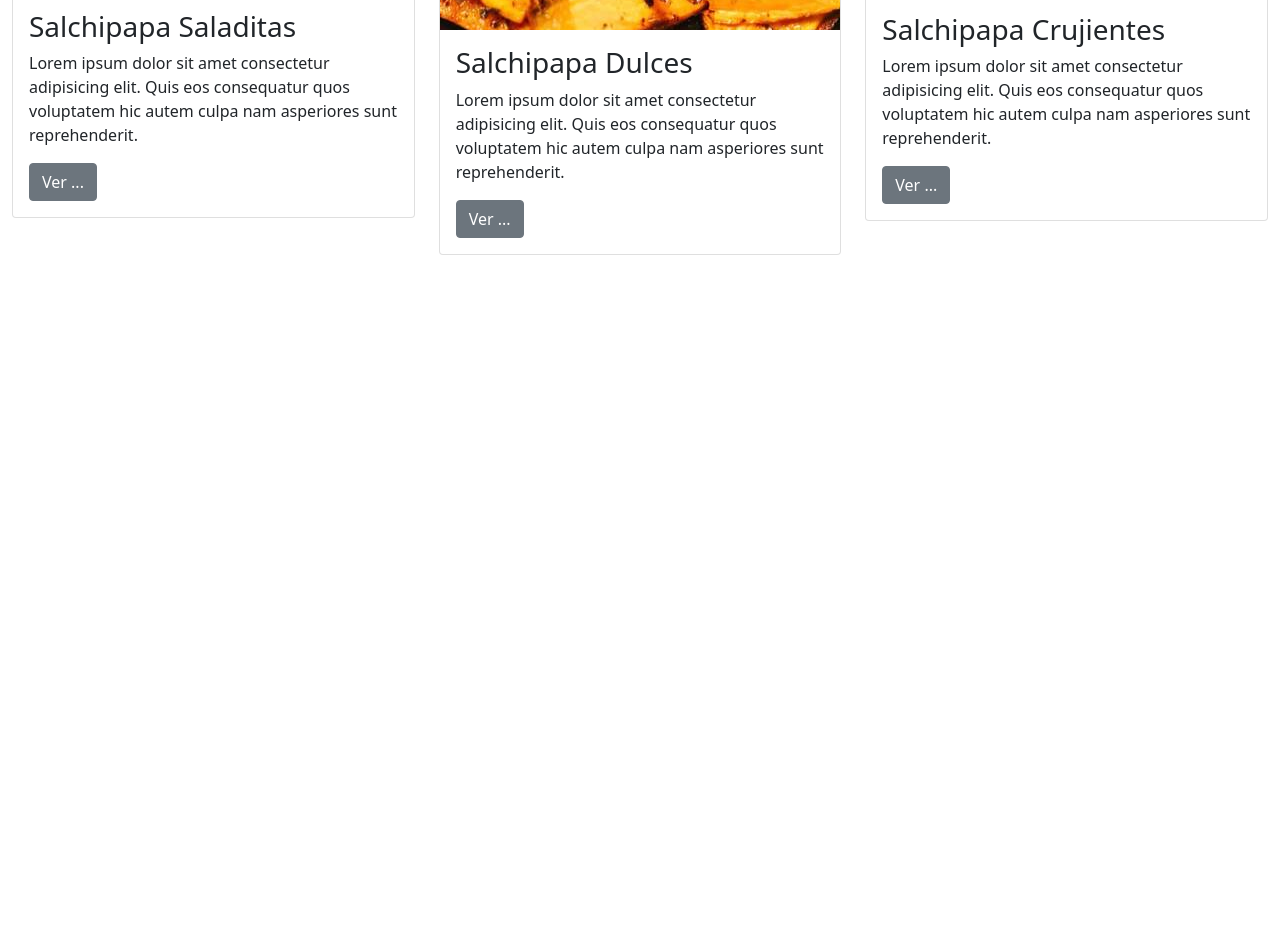
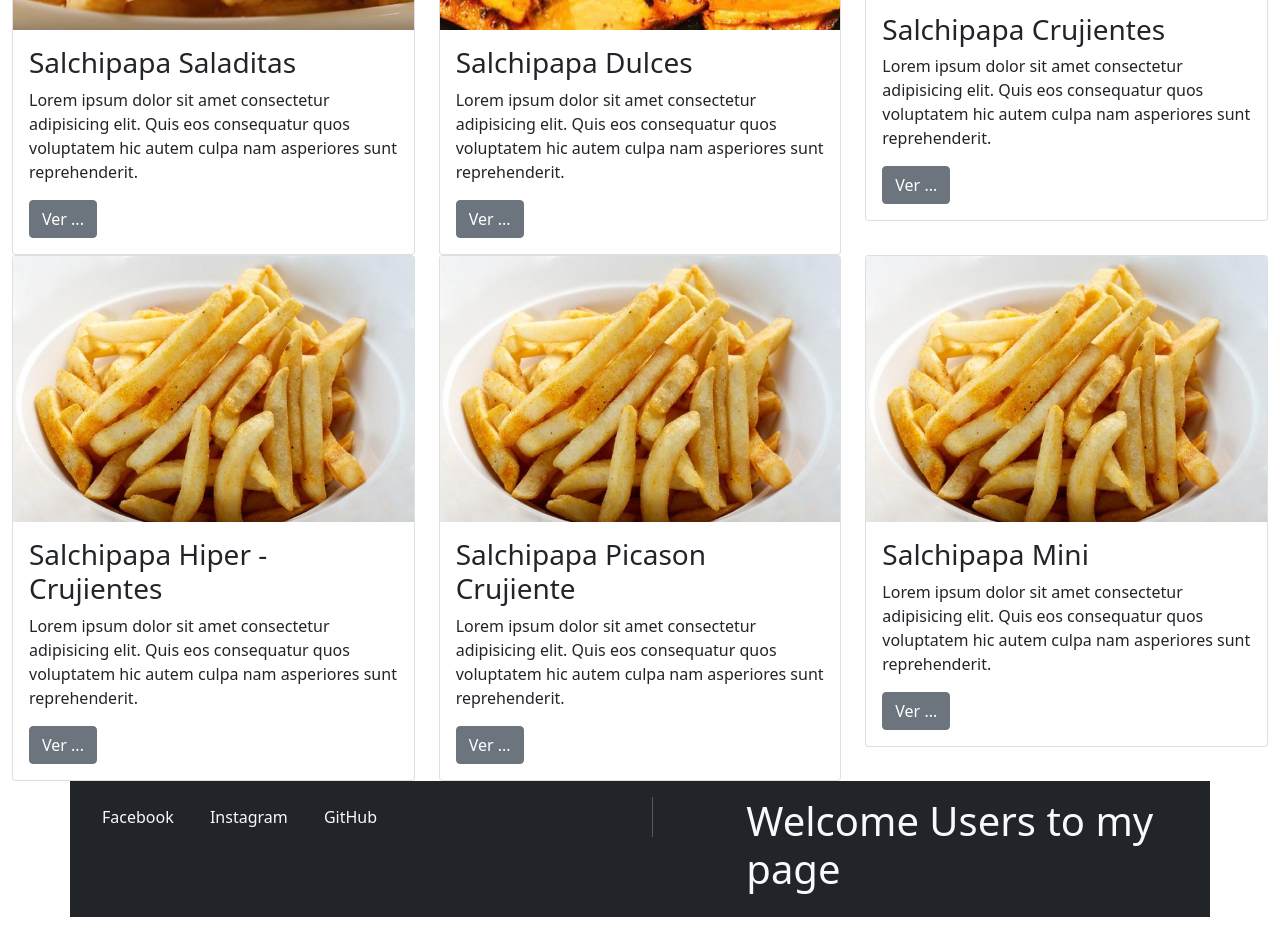
Before and after one commit to CrisD3v/Learn_FullStack, a website: page index.html in a window 1280 px wide. Shown: the part 557-1490 px from the top of the page. Before the commit the page ends 812 px from the top, so only its background shows below. Drawn offline with nearby package versions, Linux system fonts and the light colour scheme.

Commit message:
se agrega archivo css

```diff
--- a/index.html
+++ b/index.html
@@ -8,6 +8,7 @@
 			rel="stylesheet"
 			href="/node_modules/bootstrap/dist/css/bootstrap.min.css"
 		/>
+		<link rel="stylesheet" href="/Src/Css/style.css" />
 		<title>Document</title>
 	</head>
 	<body>
@@ -32,6 +33,7 @@
 						<img
 							src="/Src/Img/saladitas.jpg"
 							class="w-100"
+							height="300"
 							style="object-fit: cover"
 							alt=""
 						/>
@@ -66,7 +68,7 @@
 						</div>
 					</div>
 				</div>
-				<div class="col-lg-4">
+				<div class="col-lg-4 pb-4">
 					<div class="card">
 						<img src="/Src/Img/crugientes.jpg" class="w-100" style="object-fit:
 						cover;" " alt="" />
@@ -81,8 +83,73 @@
 						</div>
 					</div>
 				</div>
+				<div class="col-lg-4">
+					<div class="card">
+						<img src="/Src/Img/crugientes.jpg" class="w-100" style="object-fit:
+						cover;" " alt="" />
+						<div class="card-body">
+							<h3 class="card-title">Salchipapa Hiper - Crujientes</h3>
+							<p class="card-text">
+								Lorem ipsum dolor sit amet consectetur adipisicing elit. Quis
+								eos consequatur quos voluptatem hic autem culpa nam asperiores
+								sunt reprehenderit.
+							</p>
+							<a href="" class="btn btn-secondary">Ver ...</a>
+						</div>
+					</div>
+				</div>
+				<div class="col-lg-4">
+					<div class="card">
+						<img src="/Src/Img/crugientes.jpg" class="w-100" style="object-fit:
+						cover;" " alt="" />
+						<div class="card-body">
+							<h3 class="card-title">Salchipapa Picason Crujiente</h3>
+							<p class="card-text">
+								Lorem ipsum dolor sit amet consectetur adipisicing elit. Quis
+								eos consequatur quos voluptatem hic autem culpa nam asperiores
+								sunt reprehenderit.
+							</p>
+							<a href="" class="btn btn-secondary">Ver ...</a>
+						</div>
+					</div>
+				</div>
+				<div class="col-lg-4 pb-4">
+					<div class="card">
+						<img src="/Src/Img/crugientes.jpg" class="w-100" style="object-fit:
+						cover;" " alt="" />
+						<div class="card-body">
+							<h3 class="card-title">Salchipapa Mini</h3>
+							<p class="card-text">
+								Lorem ipsum dolor sit amet consectetur adipisicing elit. Quis
+								eos consequatur quos voluptatem hic autem culpa nam asperiores
+								sunt reprehenderit.
+							</p>
+							<a href="" class="btn btn-secondary">Ver ...</a>
+						</div>
+					</div>
+				</div>
 			</div>
 		</div>
+
+		<footer class="footer">
+			<div class="container p-3 mb-3 bg-dark">
+				<div class="row">
+					<div class="col-lg-6">
+						<a href="" class="nav-link d-inline-block link-light">Facebook</a>
+						<a href="" class="nav-link d-inline-block link-light">Instagram</a>
+						<a href="" class="nav-link d-inline-block link-light">GitHub</a>
+					</div>
+					<div class="col-lg-1">
+						<div class="d-flex text-light" style="height: 40px">
+							<div class="vr"></div>
+						</div>
+					</div>
+					<div class="col-lg-5">
+						<h2 class="display-6 text-light">Welcome Users to my page</h2>
+					</div>
+				</div>
+			</div>
+		</footer>
 
 		<script src="/node_modules/jquery/dist/jquery.min.js"></script>
 		<script src="/node_modules/popper.js/dist/popper.js"></script>
```
Also changed, not shown: Src/Css/style.css (added).
